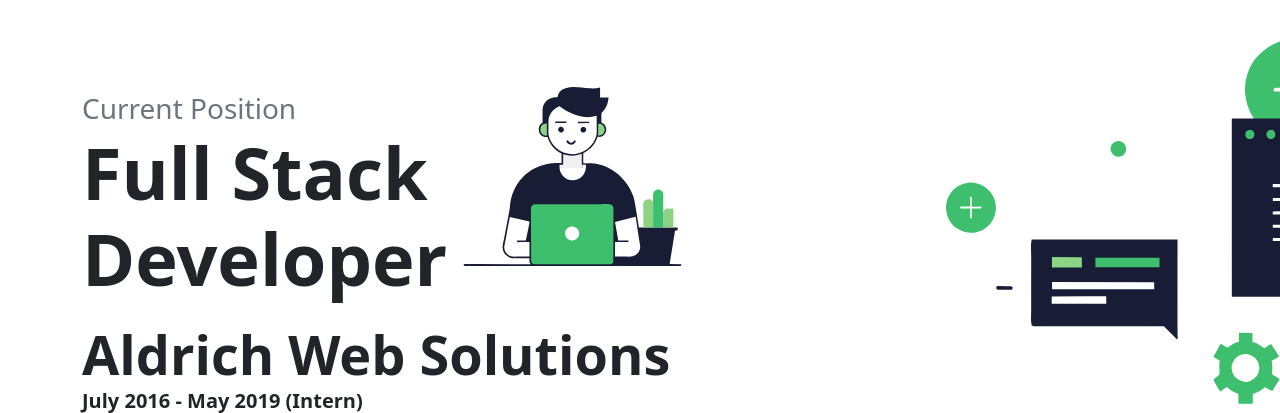
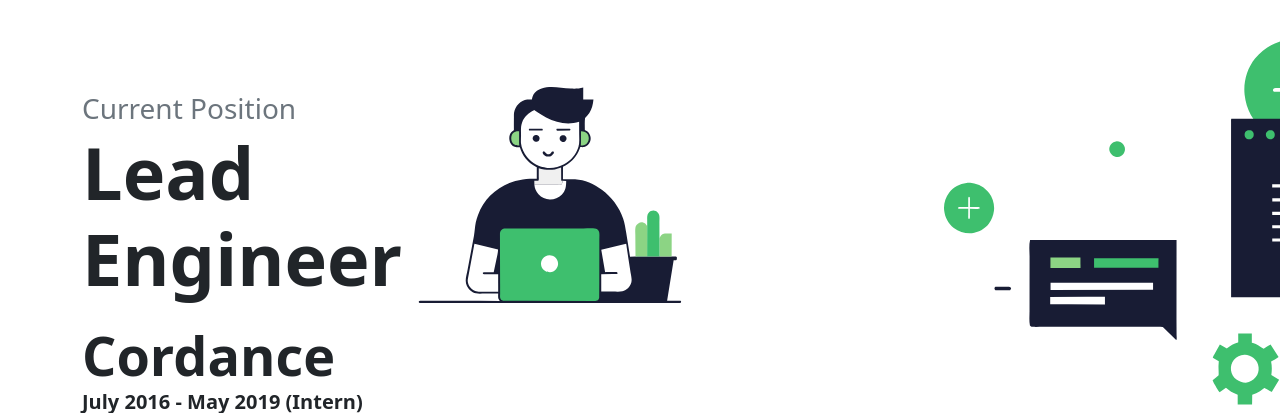
Before and after one commit to andrewaldrichnet/andrewaldrichnet.github.io, a plain HTML site: page index.html in a window 1280 px wide. Shown: the part 10020-10433 px from the top of the page. Drawn offline with nearby package versions, Linux system fonts and the light colour scheme.

Commit message:
Update job title and company name in index.html

```diff
--- a/index.html
+++ b/index.html
@@ -678,7 +678,7 @@
             <div>
               <div class="text-muted fs-3">Current Position</div>
               <div class="fw-bold currentposition-title">
-                Full Stack Developer
+                Lead Engineer
               </div>
             </div>
             <div class="w-100 currentposition-img">
@@ -687,7 +687,7 @@
           </div>
           <div>
             <div class="fw-bold currentposition-subtitle">
-              Aldrich Web Solutions
+              Cordance
             </div>
             <div class="fw-bold text-dark mt-1">
               <div class="fs-5 fw-bold">July 2016 - May 2019 (Intern)</div>
```
